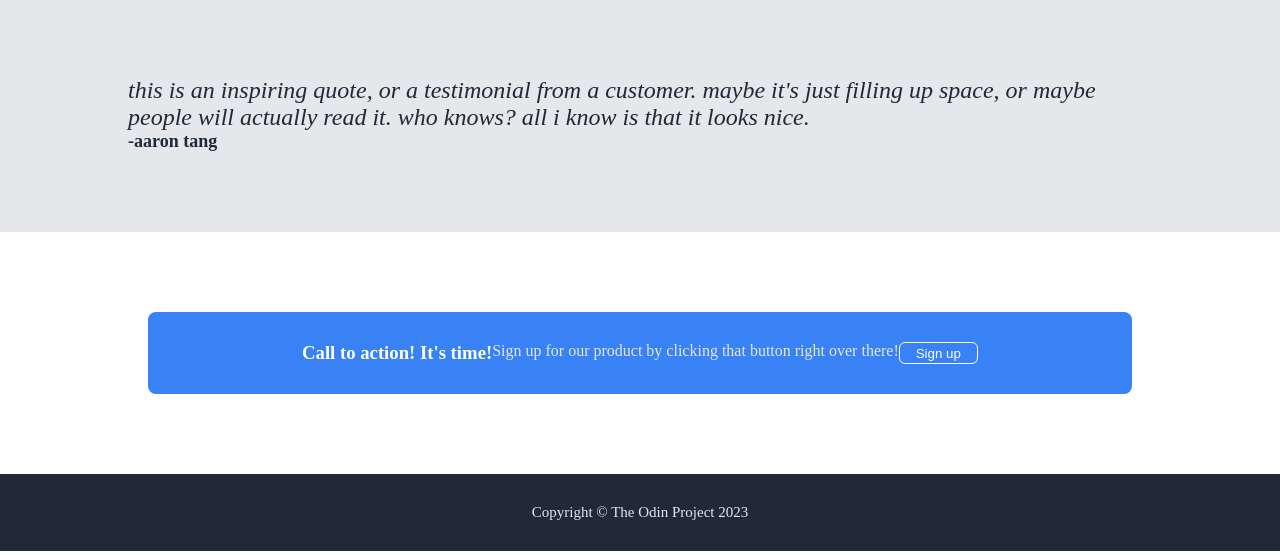
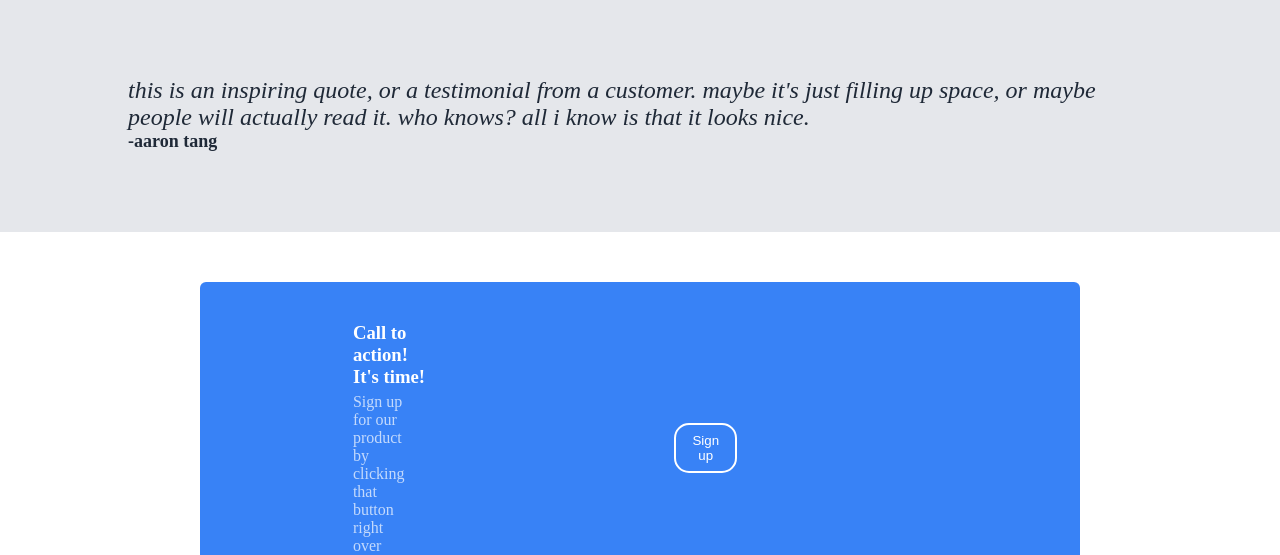
Before and after one commit to notwhitelisted/The-Odin-Project, a plain HTML site: page projectLandingPage/index.html in a window 1280 px wide. Shown: the part 390-945 px from the top of the page. Drawn offline with Linux system fonts and the light colour scheme.

Commit message:
added comments + changed sign up code

```diff
--- a/projectLandingPage/index.html
+++ b/projectLandingPage/index.html
@@ -54,10 +54,12 @@
     </div>
 
     <div class="sign-up">
-        <div class="blue-background">
+        <div class="sign-item sign-text">
             <h3 class="sign-up-header">Call to action! It's time!</h3>
             <p class="sign-up-paragraph">Sign up for our product by clicking that button right over there!</p>
-            <button class="sign-up-btn">
+        </div>
+        <div class="sign-item sign-button">
+            <button type="button">
                 Sign up
             </button>
         </div>
--- a/projectLandingPage/styles.css
+++ b/projectLandingPage/styles.css
@@ -3,6 +3,7 @@
     padding: 0;
 }
 
+/* NAV HEADER */
 .nav {
     background-color: #1f2937;
 }
@@ -29,6 +30,7 @@ a {
     padding-top: 1rem;
 }
 
+/* HEADER */
 .header-text {
     padding-bottom: 5rem;
     padding-left: 15%;
@@ -55,6 +57,7 @@ a {
     padding-bottom: 6px;
 }
 
+/* IMAGE */
 .body {
     background-color: #fff;
 }
@@ -73,6 +76,7 @@ a {
     border-radius: 6px;
 }
 
+/* QUOTE */
 .quote {
     background-color: #e5e7eb;
     padding-top: 5rem;
@@ -93,22 +97,34 @@ a {
     color: #1f2937;
 }
 
+/* SIGN UP CONTENT */
 .sign-up {
-    background-color: #fff;
+    background-color: #3882f6;
     display: flex;
     justify-content: center;
     align-items: center;
+    border-radius: 6px;
+    border-color: none;
+    padding: 10px 200px;
+    margin: 50px 200px;
 }
 
-.blue-background {
-    background-color: #3882f6;
-    padding: 30px;
-    border-radius: 8px;
-    margin-top: 5rem;
-    margin-bottom: 5rem;
-    padding-left: 12%;
-    padding-right: 12%;
-    display: flex;
+.sign-item {
+    flex: 1;
+}
+
+.sign-text {
+    text-align: left;
+}
+
+.sign-text p {
+    opacity: 0.7;
+    margin: 5px 30px 30px 50px;
+}
+
+h3 {
+    padding: 0;
+    margin: 30px 0px 0px 50px;
 }
 
 .sign-up-header {
@@ -116,22 +132,21 @@ a {
 }
 
 .sign-up-paragraph {
-    color: #e5e7eb;
-}
-
-.sign-up-btn {
-    background-color: #3882f6;
-    border-radius: 6px;
-    padding-left: 1rem;
-    padding-right: 1rem;
-    padding-top: 2px;
-    padding-bottom: 2px;
-    border-color: #fff;
-    border-style: solid;
-    border-width: 1.5px;
     color: #fff;
 }
 
+.sign-button button {
+    background-color: #3882f6;
+    border-radius: 15px;
+    padding: 0.5rem 1rem;
+    border-color: #fff;
+    border-style: solid;
+    border-width: 2px;
+    margin: 3rem 15rem;
+    color: #fff;
+}
+
+/* FOOTER */
 .footer {
     background-color: #1f2937;
     color: #e5e7eb;
```
